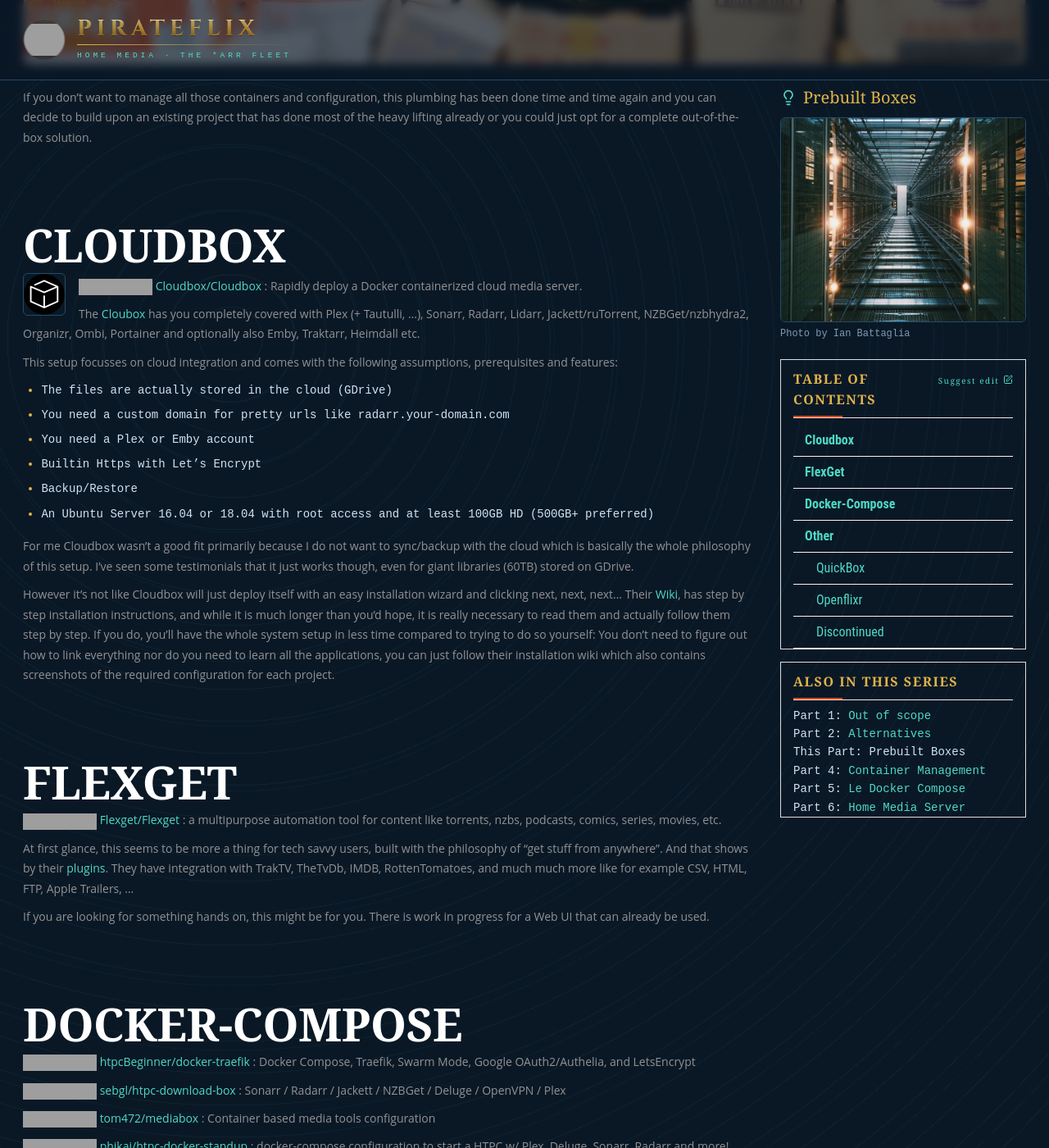
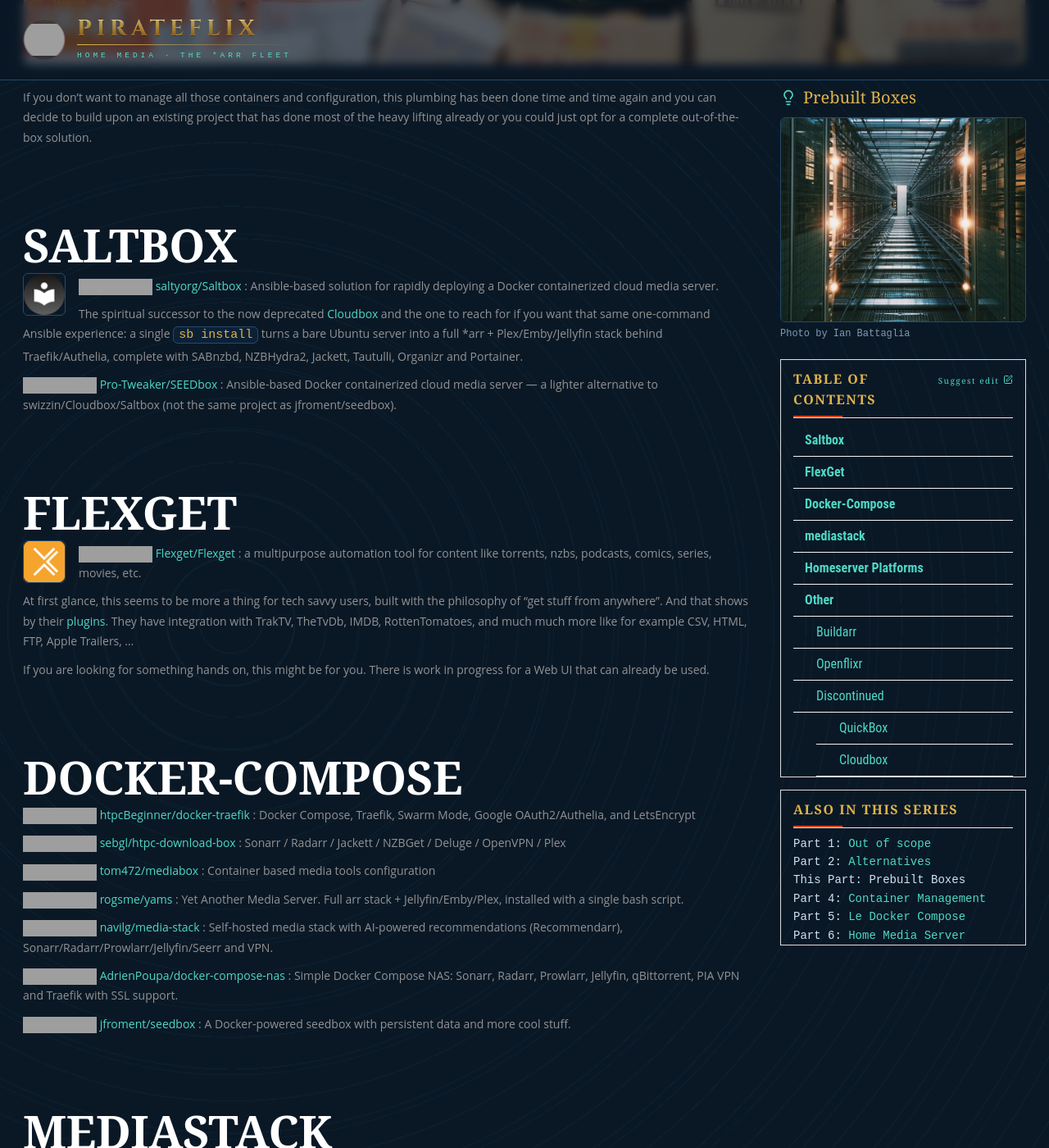
Before and after one commit to SanguPackage/htpc, a Jekyll site: the page built from _posts/2020-07-16-home-media-server-prebuilt-boxes.md, in a window 1280 px wide and 1400 px high, scrolled down 489 px. Shown: the whole window at 82% size. Built offline with Jekyll 4.4.1, drawn with Linux system fonts in a browser that asks for light colours; some of the changed text lies outside the part shown; grey boxes are pictures that could not be loaded.

Commit message:
Refresh prebuilt-boxes post with Saltbox/FlexGet/mediastack logos

```diff
--- a/_posts/2020-07-16-home-media-server-prebuilt-boxes.md
+++ b/_posts/2020-07-16-home-media-server-prebuilt-boxes.md
@@ -4,6 +4,9 @@
 title: "Prebuilt Boxes"
 subTitle: "Why create when you can borrow"
 date: 2020-07-16
+updates:
+  - date: "2026-07-05"
+    desc: "Added Saltbox, SEEDbox, mediastack, YAMS, media-stack, docker-compose-nas, seedbox, Buildarr, Deployrr and a homeserver-platforms section (Umbrel/CasaOS/Runtipi/Cosmos); Cloudbox/QuickBox/bobarr moved to discontinued; dropped dead docker-standup and docker-htpc-suite"
 desc: >
   Give in some control over your setup but gain a
   ready to go solution out of the box.
@@ -33,14 +36,122 @@
 <!--more-->
 
 
-# Cloudbox
+# Saltbox
+
+![Saltbox Logo]({{ site.baseurl }}/assets/blog-images/Home Media Center-Saltbox-Logo.png "Saltbox Logo"){: style="float: left; margin-right: 16px"}
+
+{% include github-stars.html url="saltyorg/Saltbox" desc="Ansible-based solution for rapidly deploying a Docker containerized cloud media server." %}
+
+The spiritual successor to the now deprecated [Cloudbox](#cloudbox) and the one to reach for if you want that same
+one-command Ansible experience: a single `sb install` turns a bare Ubuntu server into a full *arr + Plex/Emby/Jellyfin
+stack behind Traefik/Authelia, complete with SABnzbd, NZBHydra2, Jackett, Tautulli, Organizr and Portainer.
+
+{% include github-stars.html url="Pro-Tweaker/SEEDbox" desc="Ansible-based Docker containerized cloud media server — a lighter alternative to swizzin/Cloudbox/Saltbox (not the same project as jfroment/seedbox)." %}
+
+
+# FlexGet
+
+![FlexGet Logo]({{ site.baseurl }}/assets/blog-images/Home Media Center-FlexGet-Logo.png "FlexGet Logo"){: style="float: left; margin-right: 16px"}
+
+{% include github-stars.html url="Flexget/Flexget" desc="a multipurpose automation tool for content like torrents, nzbs, podcasts, comics, series, movies, etc." %}
+
+At first glance, this seems to be more a thing for tech savvy users, built with the philosophy of "get stuff from anywhere".
+And that shows by their [plugins](https://www.flexget.com/Plugins). They have integration with TrakTV, TheTvDb, IMDB, RottenTomatoes, and
+much much more like for example CSV, HTML, FTP, Apple Trailers, ...
+
+If you are looking for something hands on, this might be for you. There is work in progress for a Web UI that can already be used.
+
+
+# Docker-Compose
+
+{% include github-stars.html url="htpcBeginner/docker-traefik" desc="Docker Compose, Traefik, Swarm Mode, Google OAuth2/Authelia, and LetsEncrypt" %}
+{% include github-stars.html url="sebgl/htpc-download-box" desc="Sonarr / Radarr / Jackett / NZBGet / Deluge / OpenVPN / Plex" %}
+{% include github-stars.html url="tom472/mediabox" desc="Container based media tools configuration" %}
+{% include github-stars.html url="rogsme/yams" desc="Yet Another Media Server. Full arr stack + Jellyfin/Emby/Plex, installed with a single bash script." %}
+{% include github-stars.html url="navilg/media-stack" desc="Self-hosted media stack with AI-powered recommendations (Recommendarr), Sonarr/Radarr/Prowlarr/Jellyfin/Seerr and VPN." %}
+{% include github-stars.html url="AdrienPoupa/docker-compose-nas" desc="Simple Docker Compose NAS: Sonarr, Radarr, Prowlarr, Jellyfin, qBittorrent, PIA VPN and Traefik with SSL support." %}
+{% include github-stars.html url="jfroment/seedbox" desc="A Docker-powered seedbox with persistent data and more cool stuff." %}
+
+
+# mediastack
+
+![mediastack Logo]({{ site.baseurl }}/assets/blog-images/Home Media Center-mediastack-Logo.png "mediastack Logo"){: style="float: left; margin-right: 16px"}
+
+{% include github-stars.html url="geekau/mediastack" desc="The ultimate Docker Compose files and configs to build your desired media stack, quickly and easily." %}
+
+Ships full-VPN, mini-VPN and no-VPN Compose variants plus a `restart.sh` helper to deploy 40+ apps: the complete *arr
+suite (including Readarr, Mylar and Whisparr), qBittorrent + SABnzbd, Jellyfin + Plex and Seerr for requests, all with
+secure outbound traffic and MFA-protected remote access out of the box.
+
+
+# Homeserver Platforms
+
+These are not media-specific: they are general-purpose self-hosted homeserver OSes with an app store, where Jellyfin
+and the *arr suite are just some of the hundreds of available apps. You trade the media-specific opinionation of a
+Saltbox or mediastack for a nicer UI and a lot more flexibility.
+
+{% include github-stars.html url="getumbrel/umbrel" desc="An elegant home server OS with over 300 apps in the Umbrel App Store." %}
+{% include github-stars.html url="IceWhaleTech/CasaOS" desc="A simple, easy-to-use, elegant open-source Personal Cloud system." %}
+{% include github-stars.html url="runtipi/runtipi" desc="A homeserver for everyone: one command setup, one click installs." %}
+{% include github-stars.html url="azukaar/Cosmos-Server" desc="A secure, easy self-hosted home server with an app store, reverse proxy and built-in authentication/anti-DDoS." %}
+
+
+# Other
+
+{% include github-stars.html url="GhostWriters/DockSTARTer" desc="DockSTARTer helps you get started with running apps in Docker." %}
+{% include github-stars.html url="liaralabs/swizzin" desc="A simple, modular seedbox solution" %}
+{% include github-stars.html url="SimpleHomelab/Deployrr" desc="Automates Homelab setup using Docker and Docker Compose." %}
+
+
+## Buildarr
+
+{% include github-stars.html url="buildarr/buildarr" desc="Constructs and configures Arr PVR stacks." %}
+
+The odd one out here: rather than deploying containers, Buildarr does configuration-as-code. You declare your Sonarr,
+Radarr, Prowlarr, ... settings in YAML and it applies them (and keeps them in sync) against running instances, fetching
+API keys for you. Pair it with their example Ansible playbooks to spin up and fully configure a brand new stack from
+scratch with a single command.
+
+{% include github-stars.html url="buildarr/ansible-playbooks" desc="Example Ansible playbooks for deploying Arr stacks using Buildarr." %}
+
+
+## Openflixr
+
+Openflixr uses VM instead of Docker.
+
+Not much seems to be happening here anymore,
+but they still have an active [Discord](https://discord.gg/vGkVqDBvSc).
+
+
+
+## Discontinued
+
+{% include github-stars.html url="htpcBeginner/AtoMiC-ToolKit" desc="AtoMiC Toolkit simplifies HTPC / Home Server setup and management on Ubuntu and Debian variants including Raspbian." %}
+{% include github-stars.html url="iam4x/bobarr" desc="The all-in-one alternative for Sonarr, Radarr, Jackett... with a VPN and running in docker" %}
+
+
+### QuickBox
+
+{% include github-stars.html url="QuickBox/QB" desc="A simplistic approach to achieving easy seedbox and services management from a beautifully designed dashboard." %}
+
+There is now a QuickBox Pro which most of the attention of the maintainer goes to, so keep that in mind when choosing this option.
+A nice web UI to [install software](https://quickbox.io/knowledge-base/list-of-applications-you-can-install-on-quickbox/) (ie Sonarr, Radarr, ...),
+monitor your server (CPU, RAM, ...) and easy user management.
+
+
+### Cloudbox
 
 ![Cloudbox Logo]({{ site.baseurl }}/assets/blog-images/Home Media Center-Cloudbox-Logo.png "Cloudbox Logo"){: style="float: left; margin-right: 16px"}
 
 {% include github-stars.html url="Cloudbox/Cloudbox" desc="Rapidly deploy a Docker containerized cloud media server." %}
 
-The [Cloubox](https://cloudbox.works/) has you completely covered with Plex (+ Tautulli, ...), Sonarr, Radarr, Lidarr,
+Cloudbox was [deprecated in March 2025](https://github.com/Cloudbox/Cloudbox) and is no longer maintained.
+
+The [Cloubox](https://cloudbox.works/) had you completely covered with Plex (+ Tautulli, ...), Sonarr, Radarr, Lidarr,
 Jackett/ruTorrent, NZBGet/nzbhydra2, Organizr, Ombi, Portainer and optionally also Emby, Traktarr, Heimdall etc.
+
+<details markdown="1">
+<summary>Assumptions, prerequisites and features</summary>
 
 This setup focusses on cloud integration and comes with the following assumptions, prerequisites and features:
 - The files are actually stored in the cloud (GDrive)
@@ -59,52 +170,4 @@
 If you do, you'll have the whole system setup in less time compared to trying to do so yourself: You don't need to figure out how to link everything nor do you need
 to learn all the applications, you can just follow their installation wiki which also contains screenshots of the required configuration for each project.
 
-
-# FlexGet
-
-{% include github-stars.html url="Flexget/Flexget" desc="a multipurpose automation tool for content like torrents, nzbs, podcasts, comics, series, movies, etc." %}
-
-At first glance, this seems to be more a thing for tech savvy users, built with the philosophy of "get stuff from anywhere".
-And that shows by their [plugins](https://www.flexget.com/Plugins). They have integration with TrakTV, TheTvDb, IMDB, RottenTomatoes, and
-much much more like for example CSV, HTML, FTP, Apple Trailers, ...
-
-If you are looking for something hands on, this might be for you. There is work in progress for a Web UI that can already be used.
-
-
-# Docker-Compose
-
-{% include github-stars.html url="htpcBeginner/docker-traefik" desc="Docker Compose, Traefik, Swarm Mode, Google OAuth2/Authelia, and LetsEncrypt" %}
-{% include github-stars.html url="sebgl/htpc-download-box" desc="Sonarr / Radarr / Jackett / NZBGet / Deluge / OpenVPN / Plex" %}
-{% include github-stars.html url="tom472/mediabox" desc="Container based media tools configuration" %}
-{% include github-stars.html url="phikai/htpc-docker-standup" desc="docker-compose configuration to start a HTPC w/ Plex, Deluge, Sonarr, Radarr and more!" %}
-{% include github-stars.html url="funkypenguin/docker-htpc-suite" desc="A suite of tools for HTPC, nicely dockerized" %}
-
-
-# Other
-
-{% include github-stars.html url="GhostWriters/DockSTARTer" desc="DockSTARTer helps you get started with running apps in Docker." %}
-{% include github-stars.html url="liaralabs/swizzin" desc="A simple, modular seedbox solution" %}
-{% include github-stars.html url="iam4x/bobarr" desc="The all-in-one alternative for Sonarr, Radarr, Jackett... with a VPN and running in docker" %}
-
-
-## QuickBox
-
-{% include github-stars.html url="QuickBox/QB" desc="A simplistic approach to achieving easy seedbox and services management from a beautifully designed dashboard." %}
-
-There is now a QuickBox Pro which most of the attention of the maintainer goes to, so keep that in mind when choosing this option.
-A nice web UI to [install software](https://quickbox.io/knowledge-base/list-of-applications-you-can-install-on-quickbox/) (ie Sonarr, Radarr, ...),
-monitor your server (CPU, RAM, ...) and easy user management.
-
-
-## Openflixr
-
-Openflixr uses VM instead of Docker.
-
-Not much seems to be happening here anymore,
-but they still have an active [Discord](https://discord.gg/vGkVqDBvSc).
-
-
-
-## Discontinued
-
-{% include github-stars.html url="htpcBeginner/AtoMiC-ToolKit" desc="AtoMiC Toolkit simplifies HTPC / Home Server setup and management on Ubuntu and Debian variants including Raspbian." %}
+</details>
```
Also changed, not shown: assets/blog-images/Home Media Center-FlexGet-Logo.png (added), assets/blog-images/Home Media Center-Saltbox-Logo.png (added), assets/blog-images/Home Media Center-mediastack-Logo.png (added).
